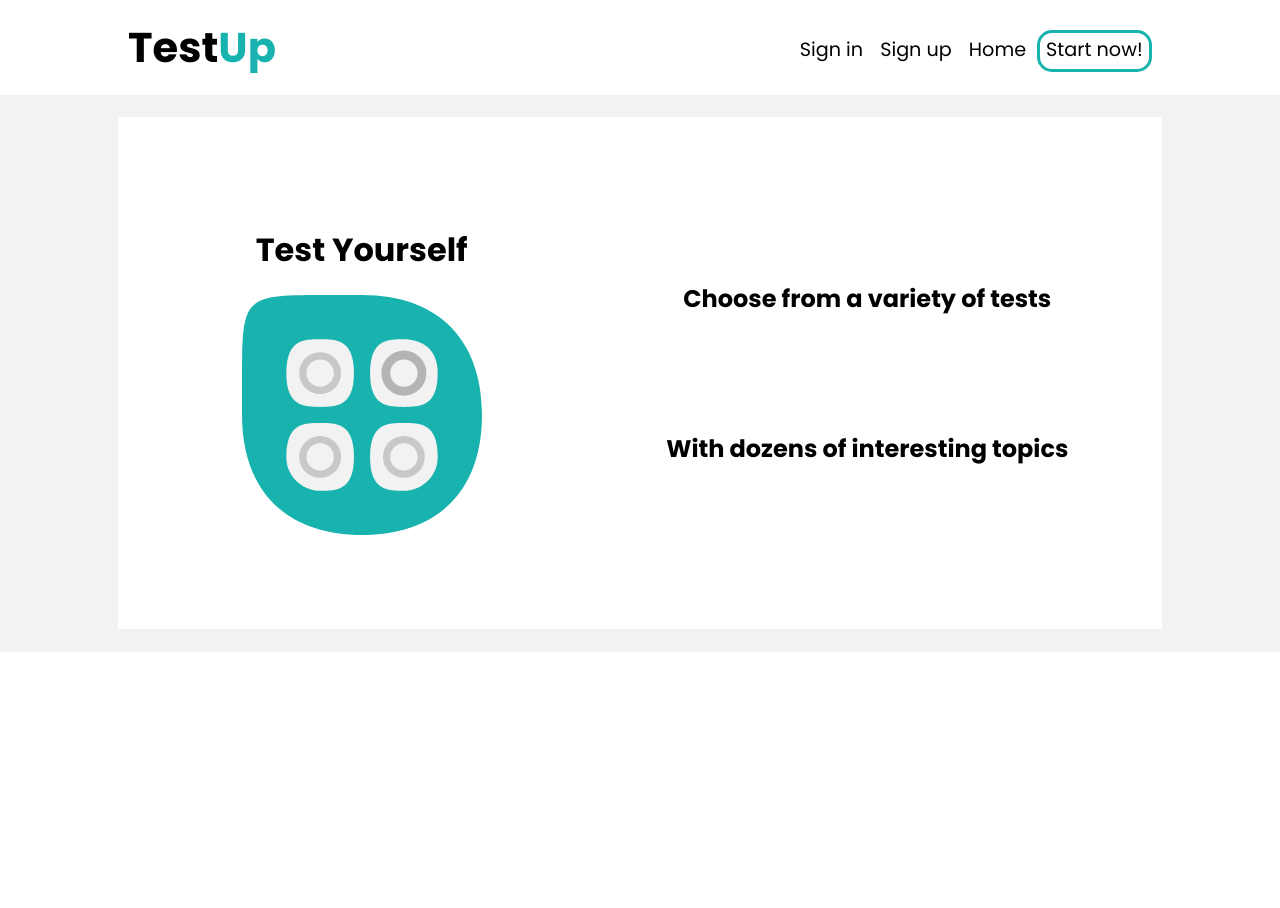
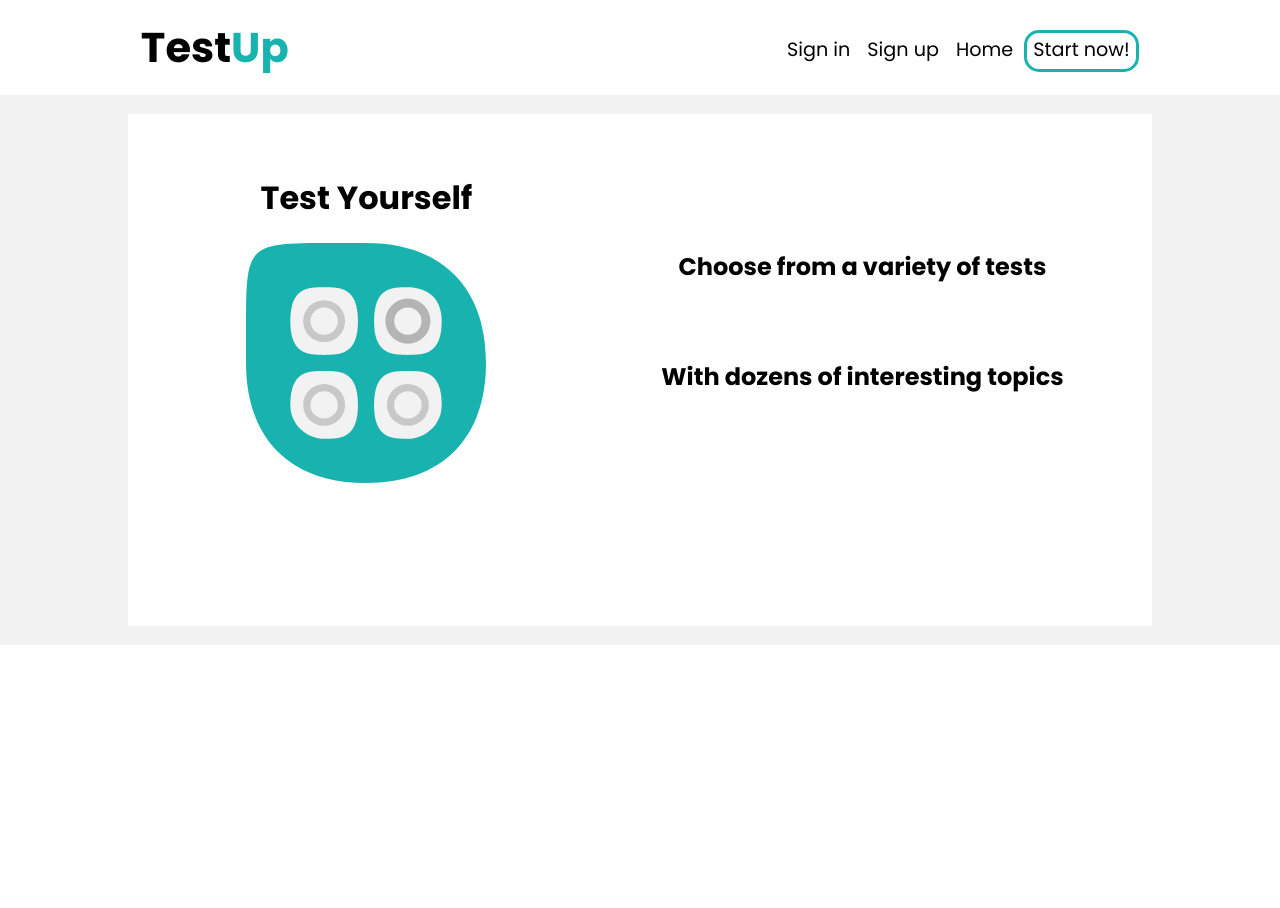
Before and after one commit to DiceNameIsMy/django-testing-site, a Django app: page / in a window 1280 px wide. After the commit the page ends 645 px from the top, so only its background shows below. Run offline with Django 3.2, Linux system fonts and the light colour scheme.

Commit message:
front-end upgrades

```diff
--- a/testing/static/testing/style.css
+++ b/testing/static/testing/style.css
@@ -1,22 +1,28 @@
 @import url("https://fonts.googleapis.com/css2?family=Poppins:wght@400;700&display=swap");
 :root {
   --primary-blue: #18b3ae;
-  --primary-gray: #f2f2f2;
 }
 
 body {
-  background: var(--primary-gray);
+  background: #f2f2f2;
   margin: 0em;
   font-family: "Poppins";
 }
 
-nav {
+header {
   background: white;
   -ms-flex-item-align: center;
       -ms-grid-row-align: center;
       align-self: center;
   margin: 0 auto;
-  padding: 1em 8em;
+  padding: 1em 11%;
+}
+
+nav {
+  display: -webkit-box;
+  display: -ms-flexbox;
+  display: flex;
+  float: right;
 }
 
 .logo-text {
@@ -65,10 +71,28 @@ a {
 }
 
 main {
-  padding: 0em 6em;
-  -webkit-box-align: center;
-      -ms-flex-align: center;
-          align-items: center;
+  background: white;
+  margin: 1.2em;
+  margin-left: 10%;
+  margin-right: 10%;
+  padding: 1em;
+  height: 30em;
+}
+
+article {
+  display: -webkit-box;
+  display: -ms-flexbox;
+  display: flex;
+  -ms-flex-pack: distribute;
+      justify-content: space-around;
+}
+
+h2 {
+  margin: 0em;
+}
+
+p {
+  margin-top: 0em;
 }
 
 .logo {
@@ -76,15 +100,11 @@ main {
 }
 
 .container {
-  background: white;
-  margin: 1.4em;
-  padding: 1em;
   display: -webkit-box;
   display: -ms-flexbox;
   display: flex;
   -ms-flex-pack: distribute;
       justify-content: space-around;
-  height: 30em;
 }
 
 .items-block {
--- a/testing/static/testing/style.scss
+++ b/testing/static/testing/style.scss
@@ -2,20 +2,24 @@
 
 :root {
     --primary-blue: #18b3ae;
-    --primary-gray: #f2f2f2;
 }
 
 body {
-    background: var(--primary-gray);
+    background: #f2f2f2;
     margin: 0em;
     font-family: "Poppins";
 }
 
-nav {
+header {
     background: white;
     align-self: center;
     margin: 0 auto;
-    padding: 1em 8em;
+    padding: 1em 11%;
+}
+
+    nav {
+        display: flex;
+        float: right;
     }
 
     .logo-text {
@@ -65,8 +69,25 @@ a {
 }
 
 main {
-    padding: 0em 6em;
-    align-items: center;
+    background: white;
+    margin: 1.2em;
+    margin-left: 10%;
+    margin-right: 10%;
+    padding: 1em;
+    height: 30em;
+}
+
+article {
+    display: flex;
+    justify-content: space-around;
+}
+
+h2 {
+    margin: 0em;
+}
+
+p {
+    margin-top: 0em;
 }
 
 .logo {
@@ -74,12 +95,8 @@ main {
 }
 
 .container {
-        background: white;
-        margin: 1.4em;
-        padding: 1em;
     display: flex;
     justify-content: space-around;
-        height: 30em;
 }
 
 .items-block {
--- a/testing/templates/testing/basic.html
+++ b/testing/templates/testing/basic.html
@@ -13,12 +13,16 @@
 </head>
 
 <body>
-    <nav>
+    <header>
         <a class="logo-text" href="/">Test<span>Up</span></a>
+        <nav>
         {% block nav-items %}{% endblock %}
-    </nav>
+        </nav>
+    </header>
 
+    <main>
     {% block body %}{% endblock %}
+    </main>
 
     <footer>
 
--- a/testing/templates/testing/main_page.html
+++ b/testing/templates/testing/main_page.html
@@ -15,7 +15,6 @@
     </ul>
 {% endblock %}
 {% block body %}
-<main>
 <div class="container">
     <div class="items-block">
         <h1>Test Yourself</h1>
@@ -27,5 +26,4 @@
         <h2>With dozens of interesting topics</h2>
     </div>
 </div>
-</main>
 {% endblock %}
```
Also changed, not shown: testing/templates/testing/group_tests.html (+5 -5 lines), testing/templates/testing/groups.html (+9 -9 lines), 1 other file. Lines whose indentation alone changed are shown as unchanged.
